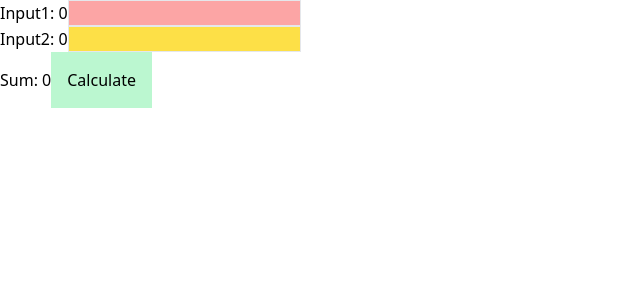
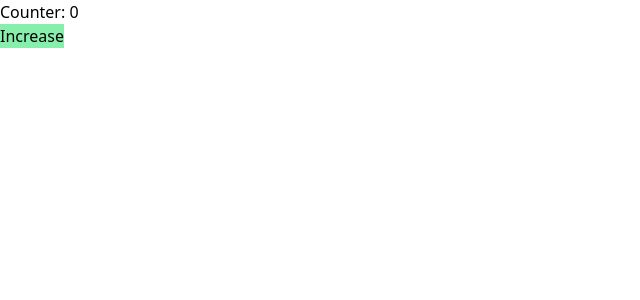
Before and after one commit to soAcademy/workshop-state-and-event, a React (Create React App) app: page / in a window 1280 px wide. Shown: the top 300 px of the page, without its empty margins (0-640 px from the left). Built offline with nearby package versions, Linux system fonts and the light colour scheme.

Commit message:
feat: answer

```diff
--- a/src/App.js
+++ b/src/App.js
@@ -6,12 +6,17 @@ import Event5 from "./EventsAnswer/Event5"
 import Event6 from "./EventsAnswer/Event6"
 import Event7 from "./EventsAnswer/Event7"
 import Event8 from "./EventsAnswer/Event8"
+
 import State1 from './StatesAnswer/State1';
 import State2 from './StatesAnswer/State2';
 import State3 from './StatesAnswer/State3';
 import State4 from './StatesAnswer/State4';
 import State5 from './StatesAnswer/State5';
 import State6 from './StatesAnswer/State6';
+
+import Prop1 from './PropsAnswer/Prop1';
+import Prop2 from './PropsAnswer/Prop2';
+import Prop3 from './PropsAnswer/Prop3';
 
 const App = () => {
   return (
@@ -30,7 +35,11 @@ const App = () => {
       {/* <State3 /> */}
       {/* <State4 /> */}
       {/* <State5 /> */}
-      <State6 />
+      {/* <State6 /> */}
+
+      {/* <Prop1 data="Hello World" /> */}
+      {/* <Prop2 data1="Hello World" data2="Bin Bin Bin" /> */}
+      <Prop3 />
     </div>
   )
 }
--- /dev/null
+++ b/src/PropsAnswer/Prop1.js
@@ -0,0 +1,3 @@
+const Prop1 = ({data}) => <>{data}</>
+
+export default Prop1;
--- /dev/null
+++ b/src/PropsAnswer/Prop2.js
@@ -0,0 +1,3 @@
+const Prop2 = ({data1, data2}) => <>{data1}, {data2}</>
+
+export default Prop2;
--- /dev/null
+++ b/src/PropsAnswer/Prop3.js
@@ -0,0 +1,18 @@
+import React, { useState } from "react";
+
+const RenderComponent = ({ counterData }) => <div>Counter: {counterData}</div>;
+
+const Prop3 = () => {
+  const [counter, setCounter] = useState(0);
+
+  return (
+    <>
+      <RenderComponent counterData={counter} />
+      <button className="bg-green-300" onClick={() => setCounter(counter + 1)}>
+        Increase
+      </button>
+    </>
+  );
+};
+
+export default Prop3;
--- a/src/StatesAnswer/State6.js
+++ b/src/StatesAnswer/State6.js
@@ -8,7 +8,7 @@ const State6 = () => {
   return (
     <div className="">
       <div>
-       Input1: {number1}
+        Input1: {number1}
         <input
           type="number"
           className="border bg-red-300"
```
Also changed, not shown: 1 other file (tests, documents, lock files or other folders).
